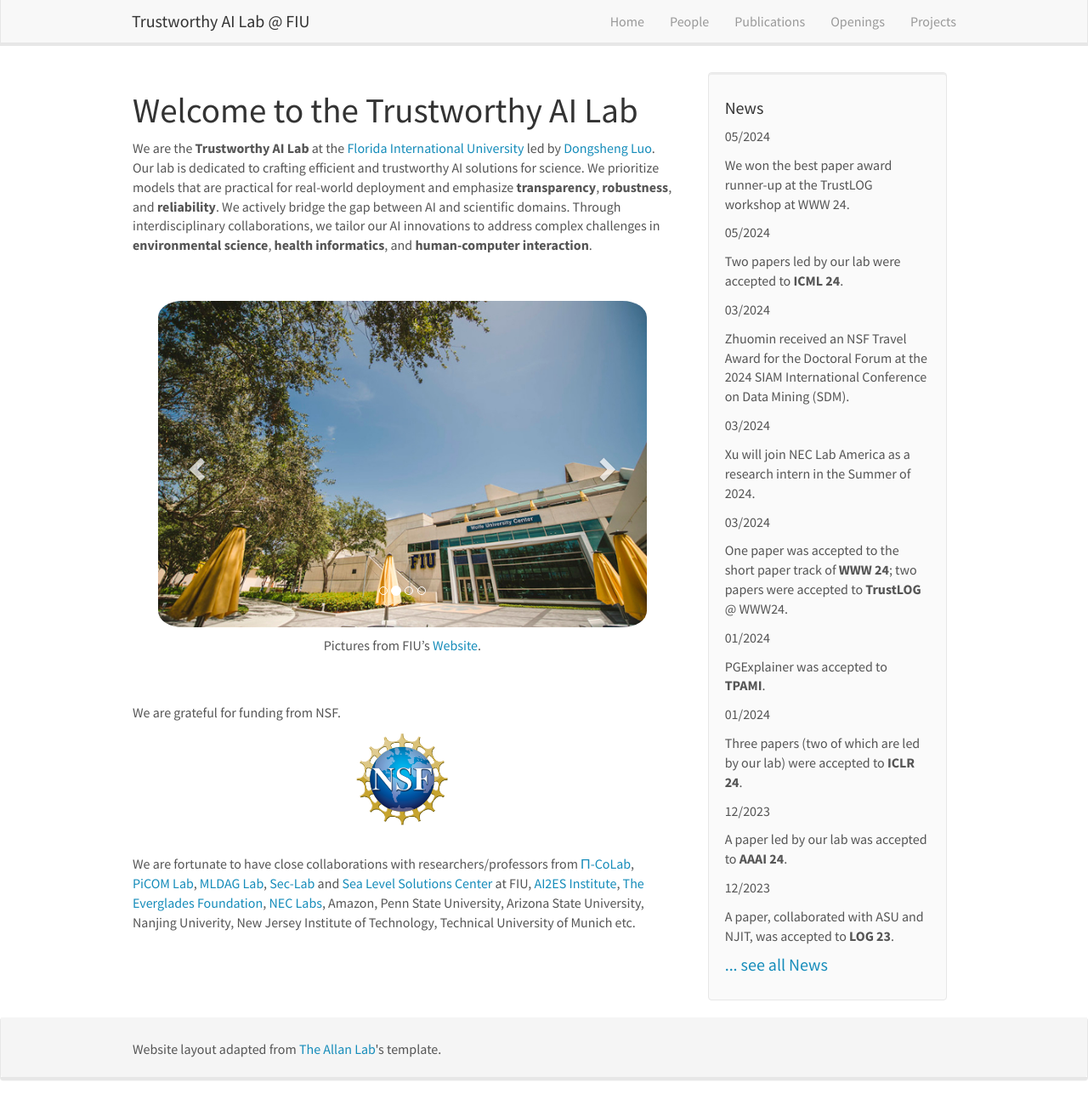
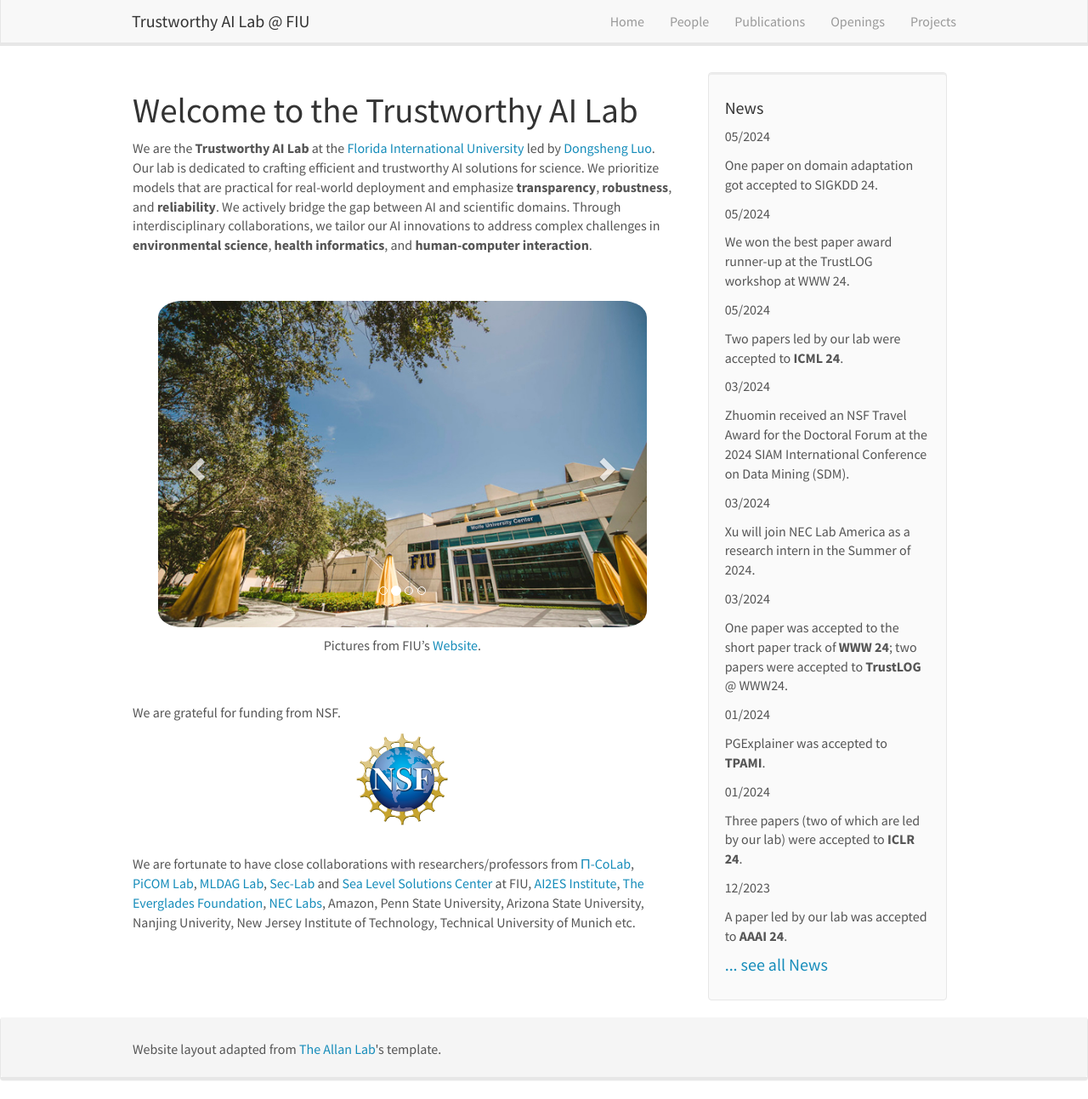
Before and after one commit to trustai4s-lab/trustai4s-lab.github.io, a Jekyll site: the page built from _pages/home.md, in a window 1280 px wide and 1293 px high. Shown: the whole window at 85% size. Built offline with Jekyll 4.4.1, drawn with Linux system fonts in a browser that asks for light colours; nearby versions of some CDN libraries.

Commit message:
Update news.yml

```diff
--- a/_data/news.yml
+++ b/_data/news.yml
@@ -1,3 +1,6 @@
+- date: 05/2024
+  headline: One paper on domain adaptation got accepted to SIGKDD 24.
+
 - date: 05/2024
   headline: We won the best paper award runner-up at the TrustLOG workshop at WWW 24.
 
```
